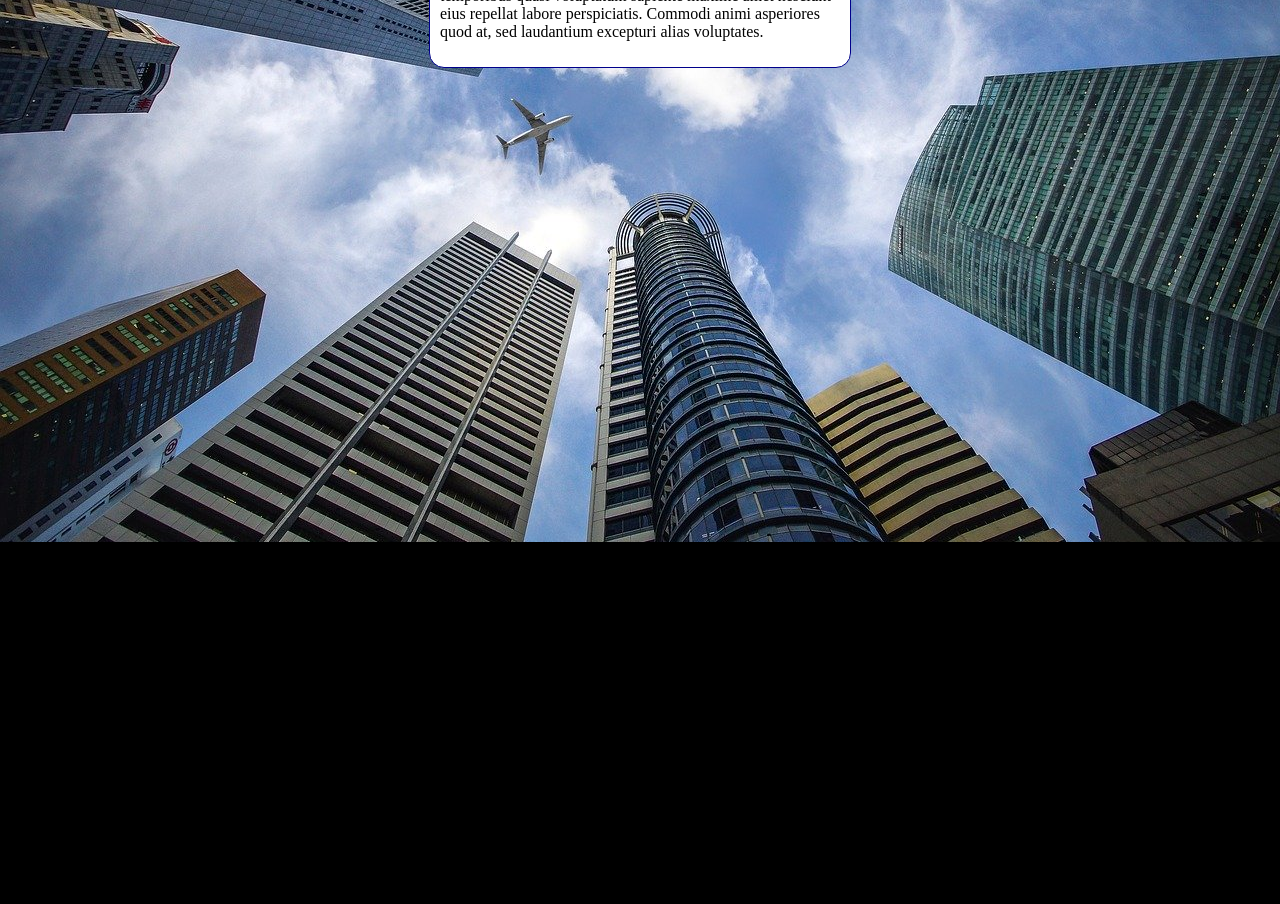
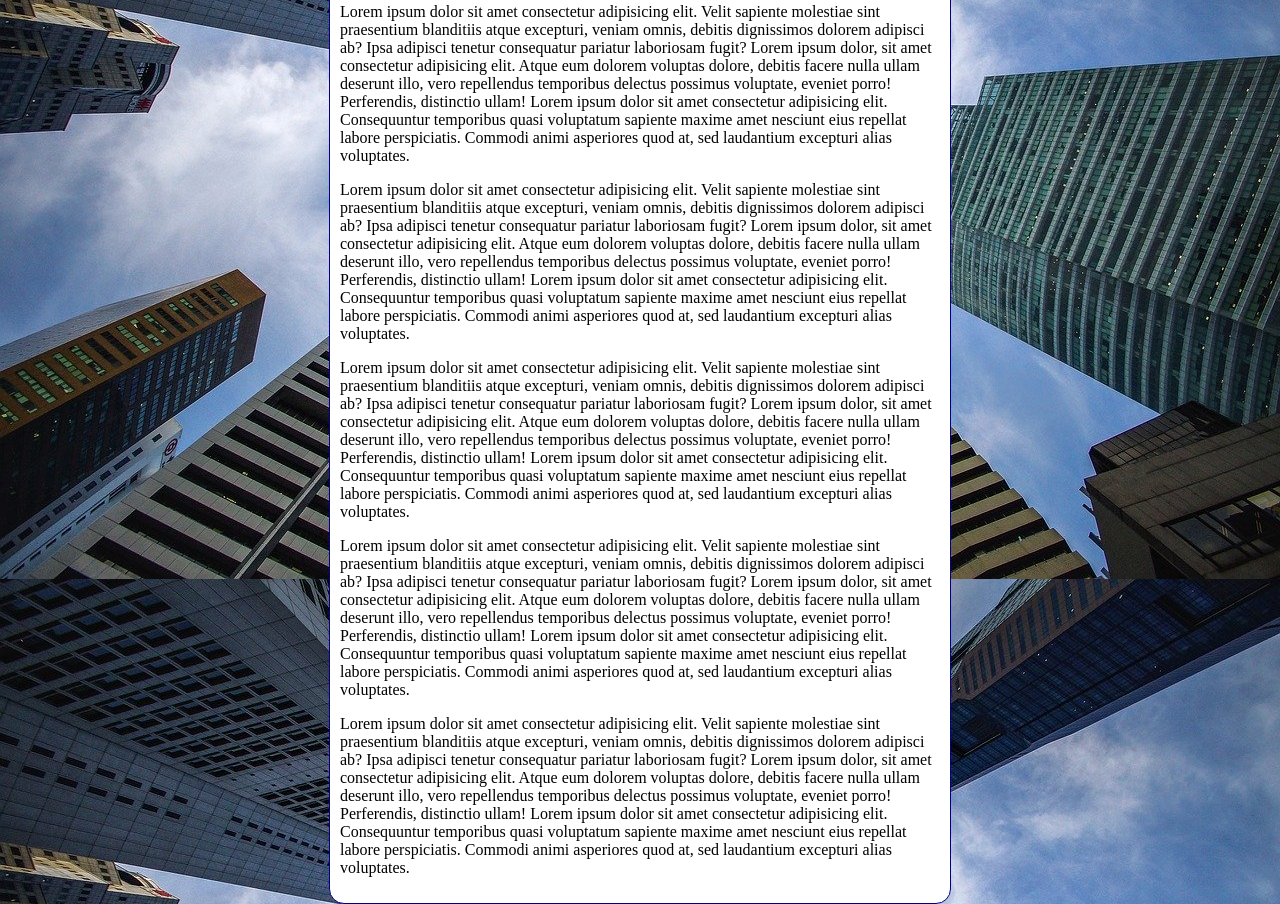
Before and after one commit to Fabiiano/html-css, a plain HTML site: page exercicios/atividades/ex022/fundo006.html in a window 1280 px wide. Shown: the part 274-1178 px from the top of the page. Before the commit the page ends 816 px from the top, so only its background shows below. Drawn offline with Linux system fonts and the light colour scheme.

Commit message:
Update fundo006.html

```diff
--- a/exercicios/atividades/ex022/fundo006.html
+++ b/exercicios/atividades/ex022/fundo006.html
@@ -4,22 +4,30 @@
     <meta charset="UTF-8">
     <meta http-equiv="X-UA-Compatible" content="IE=edge">
     <meta name="viewport" content="width=device-width, initial-scale=1.0">
-    <title>Teste de Imagem de Fundo</title>
+    <title>Fundo Fixo de Tela</title>
     <style>
         body{
             height: 100vh;
-            background-color: black;
+            /*background-color: black;
             background-image: url('imagens/wallpaper002.jpg');
             background-position: center top;
             background-repeat: no-repeat;
             /*background-size: 100% 100%;  resolve porem distorce a imagem*/
             /*background-size: contain; exibe 100% da iamgem mas cria barras, no caso desse background color, pretas*/
-            background-size: cover; /* não exibe a imagem completa mas não distorce no redimensionamento do navegador*/
+           /* background-size: cover; /* não exibe a imagem completa mas não distorce no redimensionamento do navegador*/
+            /*background-attachment: fixed; /*faz com que o a imagem de fundo fique fixa independente do tamnho do conteudo, o conteudo continua com rolagem normal.*/
+
+            /* #######  SHORTHAND-BACKGROUND ##########
+                color > image > position > [size]-até o momento não aplicavel na shorthand > attachment
+            */
+
+            background: black url('imagens/wallpaper002.jpg') center center no-repeat fixed;
+            background-size: cover;
         }
 
         main{
             background-color: white;
-            width: 400px;
+            max-width: 600px;
             padding: 10px;
             margin: auto;
             border: 1px solid darkblue;
@@ -35,6 +43,22 @@
         <p>
             Lorem ipsum dolor sit amet consectetur adipisicing elit. Velit sapiente molestiae sint praesentium blanditiis atque excepturi, veniam omnis, debitis dignissimos dolorem adipisci ab? Ipsa adipisci tenetur consequatur pariatur laboriosam fugit? Lorem ipsum dolor, sit amet consectetur adipisicing elit. Atque eum dolorem voluptas dolore, debitis facere nulla ullam deserunt illo, vero repellendus temporibus delectus possimus voluptate, eveniet porro! Perferendis, distinctio ullam! Lorem ipsum dolor sit amet consectetur adipisicing elit. Consequuntur temporibus quasi voluptatum sapiente maxime amet nesciunt eius repellat labore perspiciatis. Commodi animi asperiores quod at, sed laudantium excepturi alias voluptates.
         </p>
+        <p>
+            Lorem ipsum dolor sit amet consectetur adipisicing elit. Velit sapiente molestiae sint praesentium blanditiis atque excepturi, veniam omnis, debitis dignissimos dolorem adipisci ab? Ipsa adipisci tenetur consequatur pariatur laboriosam fugit? Lorem ipsum dolor, sit amet consectetur adipisicing elit. Atque eum dolorem voluptas dolore, debitis facere nulla ullam deserunt illo, vero repellendus temporibus delectus possimus voluptate, eveniet porro! Perferendis, distinctio ullam! Lorem ipsum dolor sit amet consectetur adipisicing elit. Consequuntur temporibus quasi voluptatum sapiente maxime amet nesciunt eius repellat labore perspiciatis. Commodi animi asperiores quod at, sed laudantium excepturi alias voluptates.
+        </p>
+        <p>
+            Lorem ipsum dolor sit amet consectetur adipisicing elit. Velit sapiente molestiae sint praesentium blanditiis atque excepturi, veniam omnis, debitis dignissimos dolorem adipisci ab? Ipsa adipisci tenetur consequatur pariatur laboriosam fugit? Lorem ipsum dolor, sit amet consectetur adipisicing elit. Atque eum dolorem voluptas dolore, debitis facere nulla ullam deserunt illo, vero repellendus temporibus delectus possimus voluptate, eveniet porro! Perferendis, distinctio ullam! Lorem ipsum dolor sit amet consectetur adipisicing elit. Consequuntur temporibus quasi voluptatum sapiente maxime amet nesciunt eius repellat labore perspiciatis. Commodi animi asperiores quod at, sed laudantium excepturi alias voluptates.
+        </p>
+        <p>
+            Lorem ipsum dolor sit amet consectetur adipisicing elit. Velit sapiente molestiae sint praesentium blanditiis atque excepturi, veniam omnis, debitis dignissimos dolorem adipisci ab? Ipsa adipisci tenetur consequatur pariatur laboriosam fugit? Lorem ipsum dolor, sit amet consectetur adipisicing elit. Atque eum dolorem voluptas dolore, debitis facere nulla ullam deserunt illo, vero repellendus temporibus delectus possimus voluptate, eveniet porro! Perferendis, distinctio ullam! Lorem ipsum dolor sit amet consectetur adipisicing elit. Consequuntur temporibus quasi voluptatum sapiente maxime amet nesciunt eius repellat labore perspiciatis. Commodi animi asperiores quod at, sed laudantium excepturi alias voluptates.
+        </p>
+        <p>
+            Lorem ipsum dolor sit amet consectetur adipisicing elit. Velit sapiente molestiae sint praesentium blanditiis atque excepturi, veniam omnis, debitis dignissimos dolorem adipisci ab? Ipsa adipisci tenetur consequatur pariatur laboriosam fugit? Lorem ipsum dolor, sit amet consectetur adipisicing elit. Atque eum dolorem voluptas dolore, debitis facere nulla ullam deserunt illo, vero repellendus temporibus delectus possimus voluptate, eveniet porro! Perferendis, distinctio ullam! Lorem ipsum dolor sit amet consectetur adipisicing elit. Consequuntur temporibus quasi voluptatum sapiente maxime amet nesciunt eius repellat labore perspiciatis. Commodi animi asperiores quod at, sed laudantium excepturi alias voluptates.
+        </p>
+        <p>
+            Lorem ipsum dolor sit amet consectetur adipisicing elit. Velit sapiente molestiae sint praesentium blanditiis atque excepturi, veniam omnis, debitis dignissimos dolorem adipisci ab? Ipsa adipisci tenetur consequatur pariatur laboriosam fugit? Lorem ipsum dolor, sit amet consectetur adipisicing elit. Atque eum dolorem voluptas dolore, debitis facere nulla ullam deserunt illo, vero repellendus temporibus delectus possimus voluptate, eveniet porro! Perferendis, distinctio ullam! Lorem ipsum dolor sit amet consectetur adipisicing elit. Consequuntur temporibus quasi voluptatum sapiente maxime amet nesciunt eius repellat labore perspiciatis. Commodi animi asperiores quod at, sed laudantium excepturi alias voluptates.
+        </p>
+
     </main>
 </body>
 </html>
```
